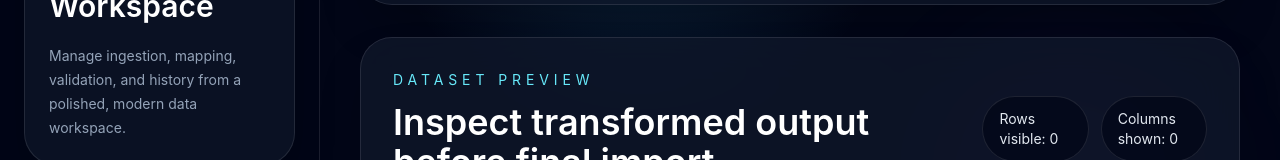
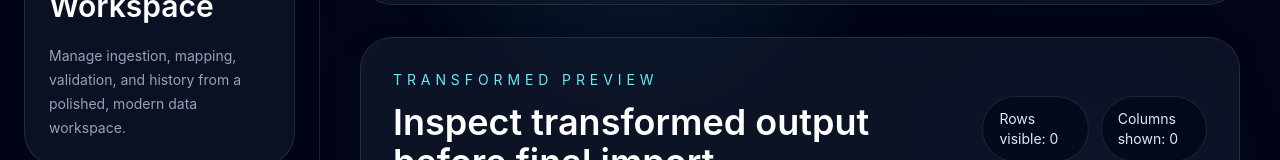
Before and after one commit to Naveenmca234/Stream-Weaver, a React (Vite) app in the folder client/: page /preview in a window 1280 px wide. Shown: the part 129-289 px from the top of the page. Built offline with nearby package versions, Linux system fonts and the light colour scheme; sample sign-in values are in the browser's storage.

Commit message:
Clarify transformed preview heading

```diff
--- a/client/src/pages/PreviewPage.tsx
+++ b/client/src/pages/PreviewPage.tsx
@@ -71,7 +71,7 @@ const PreviewPage = () => {
       <section className="rounded-[32px] border border-white/10 bg-slate-900/80 p-8 shadow-2xl backdrop-blur-xl">
         <div className="flex flex-col gap-6 xl:flex-row xl:items-center xl:justify-between">
           <div className="max-w-3xl">
-            <p className="text-sm uppercase tracking-[0.35em] text-cyan-300">Dataset preview</p>
+            <p className="text-sm uppercase tracking-[0.35em] text-cyan-300">Transformed Preview</p>
             <h1 className="mt-3 text-4xl font-semibold text-white">Inspect transformed output before final import.</h1>
             <p className="mt-4 text-slate-400">Preview transformed dataset records and verify field mappings before final import.</p>
           </div>
```
